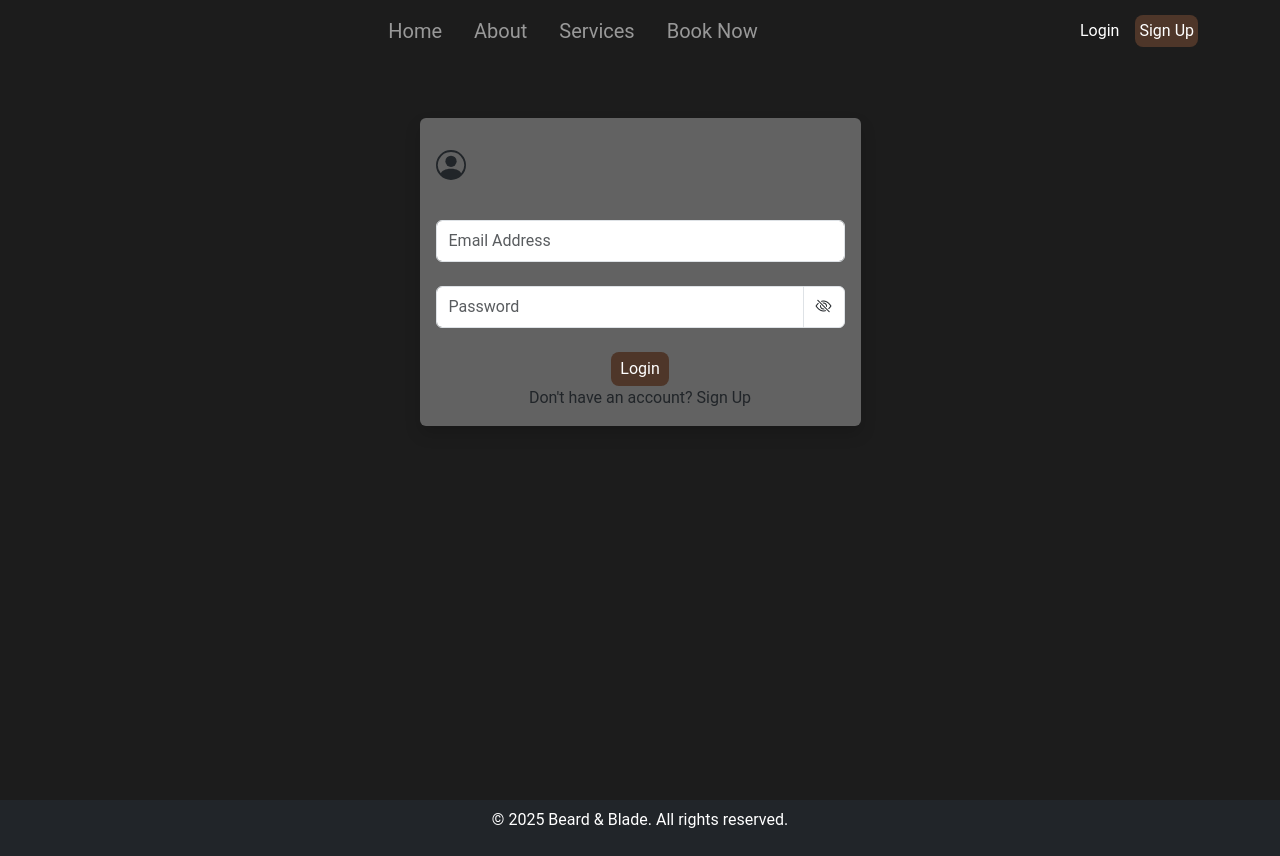
After one commit to collinsevan/beard-blade, a Django app: page /accounts/login/ in a window 1280 px wide. The commit adds this page. Run offline with Django 4.2, Linux system fonts and the light colour scheme.

Commit message:
Add login page, booking page and show password toggle js logic. Update base template classes for spacing.

```diff
--- a/barber/views.py
+++ b/barber/views.py
@@ -1,4 +1,5 @@
 from django.shortcuts import render
+from django.contrib.auth.decorators import login_required
 
 
 def home(request):
@@ -14,3 +15,8 @@ def about(request):
 def base_view(request):
     """Renders the base template for testing."""
     return render(request, 'base.html')
+
+
+@login_required
+def book_now(request):
+    return render(request, "booking.html")
--- a/beardblade/settings.py
+++ b/beardblade/settings.py
@@ -27,7 +27,7 @@ BASE_DIR = Path(__file__).resolve().parent.parent
 SECRET_KEY = os.environ.get("SECRET_KEY")   # noqa: E501
 
 # SECURITY WARNING: don't run with debug turned on in production!
-DEBUG = True
+DEBUG = False
 
 ALLOWED_HOSTS = ['127.0.0.1', '.herokuapp.com']
 
--- a/beardblade/urls.py
+++ b/beardblade/urls.py
@@ -15,13 +15,16 @@ Including another URLconf
     2. Add a URL to urlpatterns:  path('blog/', include('blog.urls'))
 """
 from django.contrib import admin
-from django.urls import path
+from django.urls import path, include
 from barber import views as barber_views
+from django.contrib.auth import views as auth_views   # noqa F401
 
 
 urlpatterns = [
     path('', barber_views.home, name='home'),
     path('base/', barber_views.base_view, name='base'),
     path('about/', barber_views.about, name='about'),
+    path("book/", barber_views.book_now, name="book_now"),
+    path("accounts/", include("django.contrib.auth.urls")),
     path('admin/', admin.site.urls),
 ]
--- a/static/js/script.js
+++ b/static/js/script.js
@@ -0,0 +1,20 @@
+document.addEventListener("DOMContentLoaded", function () {
+    const togglePassword = document.getElementById("togglePassword");
+    const passwordInput = document.getElementById("password-box");
+    // Toggle to show passwsord
+    if (togglePassword && passwordInput) {
+        togglePassword.addEventListener("click", function () {
+            const currentType = passwordInput.getAttribute("type");
+            const newType = currentType === "password" ? "text" : "password";
+            passwordInput.setAttribute("type", newType);
+
+            const icon = togglePassword.querySelector("i");
+            if (icon) {
+                icon.classList.toggle("bi-eye");
+                icon.classList.toggle("bi-eye-slash");
+            }
+        });
+    }
+
+    console.log("script.js loaded and running");
+});
--- a/templates/base.html
+++ b/templates/base.html
@@ -11,6 +11,7 @@
   <!-- Bootstrap CSS -->
   <link href="https://cdn.jsdelivr.net/npm/bootstrap@5.3.3/dist/css/bootstrap.min.css" rel="stylesheet"
     integrity="sha384-QWTKZyjpPEjISv5WaRU9OFeRpok6YctnYmDr5pNlyT2bRjXh0JMhjY6hW+ALEwIH" crossorigin="anonymous" />
+  <link rel="stylesheet" href="https://cdn.jsdelivr.net/npm/bootstrap-icons@1.10.5/font/bootstrap-icons.css">
   <!-- Custom CSS -->
   <link rel="stylesheet" href="{% static 'css/style.css' %}" />
 </head>
@@ -54,7 +55,7 @@
             <!-- Login / Sign up -->
             <div class="d-flex flex-column flex-lg-row justify-content-center align-items-center gap-3">
               <a href="#" class="text-white">Login</a>
-              <a href="#" class="text-white text-decoration-none px-3 py-1 rounded-4"
+              <a href="#" class="text-white text-decoration-none px-1 py-1 rounded-3"
                 style="background-color: #4e3629">Sign Up</a>
             </div>
           </div>
@@ -63,14 +64,14 @@
     </nav>
 
     <!-- Main Content -->
-    <main class="container mt-5 pt-5 flex-grow-1">
+    <main class="container mt-1 pt-1 flex-grow-1">
       {% block content %}{% endblock %}
     </main>
   </div>
 
   <!-- Footer -->
   <footer class="bg-dark text-white text-center py-1">
-    <div class="container">
+    <div class="container py-1">
       <p>&copy; 2025 Beard & Blade. All rights reserved.</p>
     </div>
   </footer>
--- /dev/null
+++ b/templates/registration/login.html
@@ -0,0 +1,47 @@
+{% extends 'base.html' %}
+{% load static %}
+
+{% block title %}Log In - Beard & Blade{% endblock %}
+
+{% block content %}
+<!-- Login Section -->
+<section>
+  <div class="container mt-4 pt-4">
+    <div class="row">
+      <div class="col-12 col-sm-8 col-md-5 m-auto">
+        <div class="card border-0 shadow" style="background-color: rgb(98, 98, 98)">
+          <div class="card-body">
+            <!-- User Icon -->
+            <svg class="mx-auto my-3" xmlns="http://www.w3.org/2000/svg" width="30" height="30" fill="currentColor"
+              viewBox="0 0 16 16">
+              <path d="M11 6a3 3 0 1 1-6 0 3 3 0 0 1 6 0" />
+              <path fill-rule="evenodd"
+                d="M0 8a8 8 0 1 1 16 0A8 8 0 0 1 0 8m8-7a7 7 0 0 0-5.468 11.37C3.242 11.226 4.805 10 8 10s4.757 1.225 5.468 2.37A7 7 0 0 0 8 1" />
+            </svg>
+            <form method="post" id="login-form">
+              {% csrf_token %}
+              <!-- Username Input Field -->
+              <input type="text" name="username" id="email-box" class="form-control my-4 py-2"
+                placeholder="Email Address" autocomplete="username">
+              <!-- Password Input Field with Toggle Icon -->
+              <div class="input-group my-4">
+                <input type="password" name="password" id="password-box" class="form-control py-2"
+                  placeholder="Password" autocomplete="current-password">
+                <span class="input-group-text bg-white" id="togglePassword" style="cursor: pointer;">
+                  <i class="bi bi-eye-slash"></i>
+                </span>
+              </div>
+              <!-- Login Button and Sign Up Link -->
+              <div class="text-center mt-3">
+                <button id="lgn-btn" type="submit" class="btn text-white px-2 py-lg-1 rounded-3"
+                  style="background-color: #4e3629;">Login</button>
+                <a href="#" class="nav-link">Don't have an account? Sign Up</a>
+              </div>
+            </form>
+          </div>
+        </div>
+      </div>
+    </div>
+  </div>
+</section>
+{% endblock %}
```
Also changed, not shown: templates/booking.html (added, +12 -0 lines).
